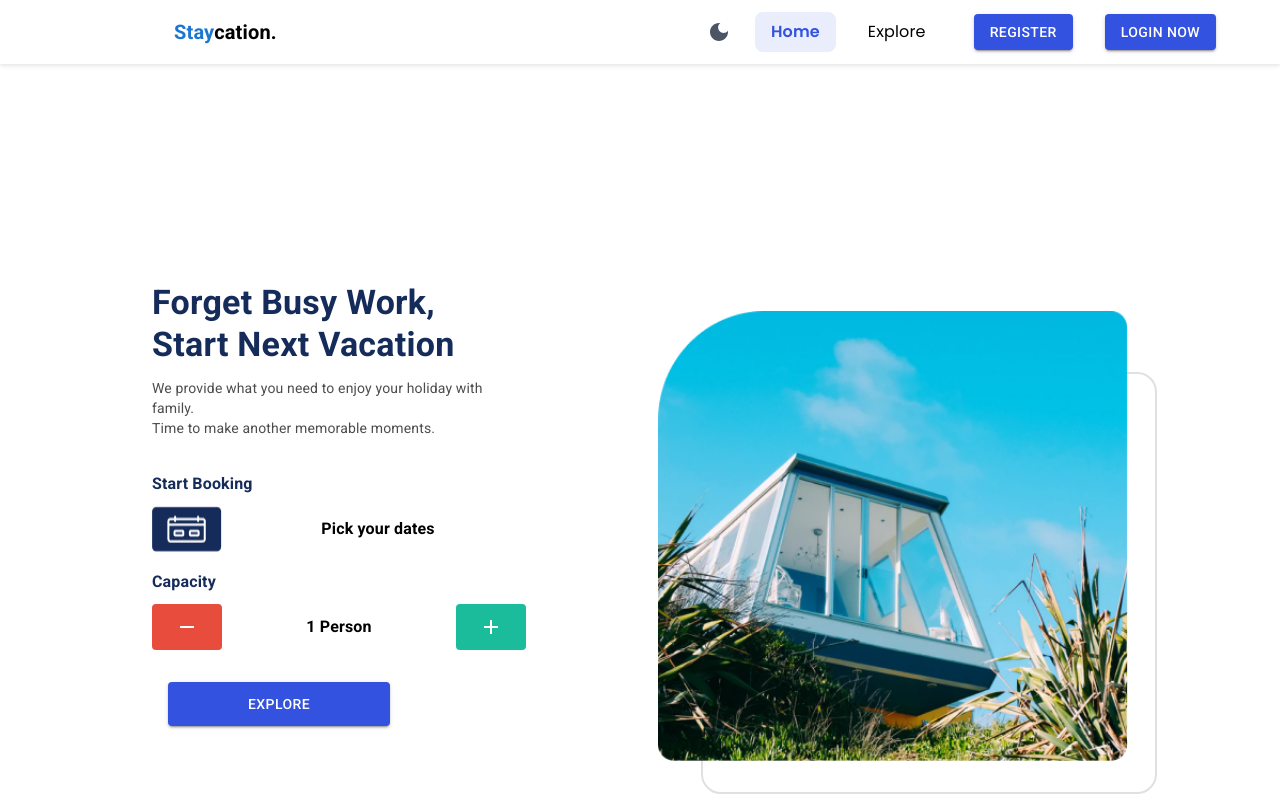
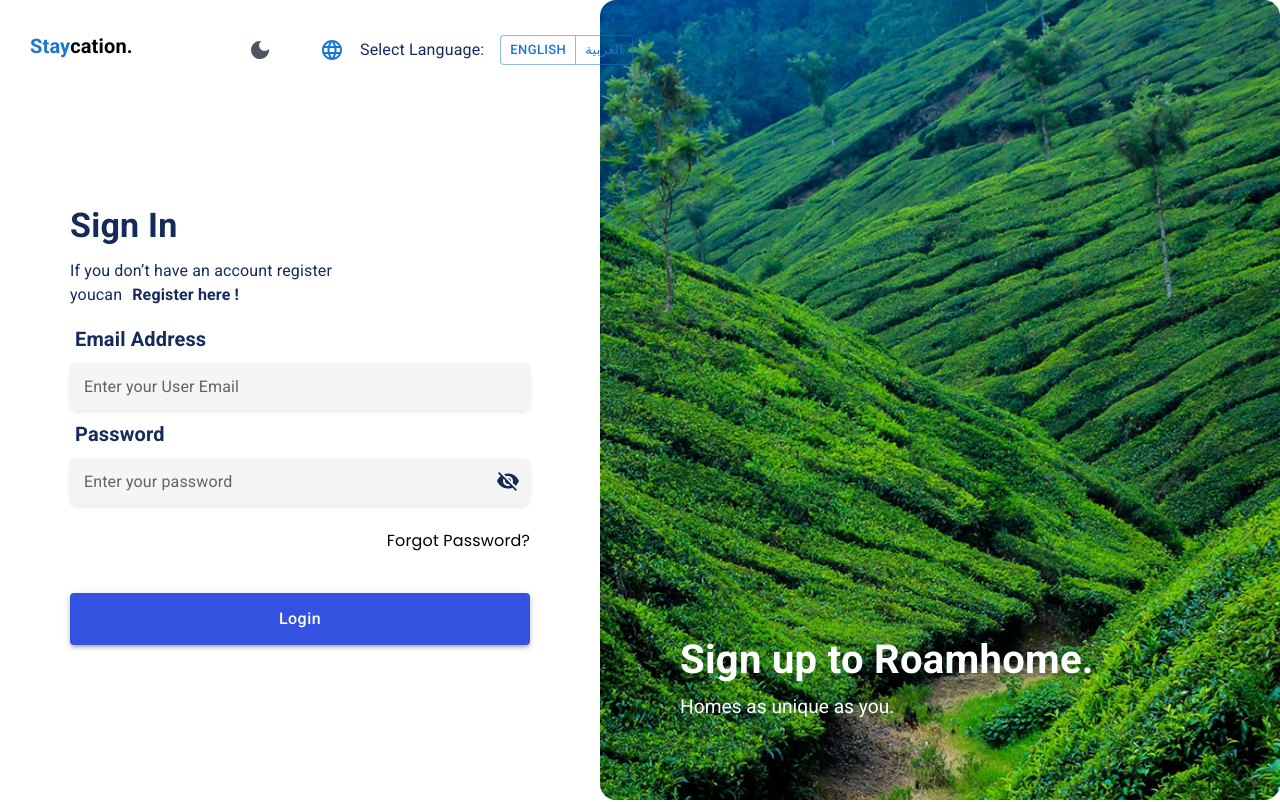
Before and after one commit to RXROW/Hotel-Booking-Management-System, a React (Vite) app: page /#/auth in a window 1280 px wide. Shown: the top 802 px of the page. Built offline with nearby package versions, Linux system fonts and the light colour scheme; no server answers.

Commit message:
fix-errors

```diff
--- a/src/App.tsx
+++ b/src/App.tsx
@@ -1,4 +1,4 @@
-import { createBrowserRouter, RouterProvider } from 'react-router-dom'
+import { createBrowserRouter, createHashRouter, RouterProvider } from 'react-router-dom'
 import NotFound from './modules/shared/components/NotFound/NotFound'
 import Login from './modules/authentication/components/Login/Login'
 import Register from './modules/authentication/components/Register/Register'
@@ -25,7 +25,7 @@ import DetailsPage from './modules/DetailsPage/DetailsPage'
 import PaymentDone from './modules/PaymentDone/PaymentDone'
 import StripeElement from './modules/Payment/StripeElement'
 function App() {
-  const routes = createBrowserRouter([
+  const routes = createHashRouter([
     {
       path: '/auth',
       element: <AuthLayout />,
--- a/src/modules/shared/components/AuthLayout/AuthLayout.tsx
+++ b/src/modules/shared/components/AuthLayout/AuthLayout.tsx
@@ -73,11 +73,22 @@ const AuthLayout = () => {
         >
           <Commonheader />
         </Box>
-        <Box sx={{ marginTop: { xs: '80px' } }}>
-          <ThemeToggle />
-          <LanguageSwitcher />
-        </Box>
         <Box sx={{ width: '80%', padding: '10px', marginTop: '50px' }}>
+          <Box
+            sx={{
+              display: 'flex',
+              alignItems: 'center',
+              justifyContent: 'center',
+              gap: 5,
+              position: 'absolute',
+              top: '30px',
+              left: '240px',
+            }}
+          >
+            <ThemeToggle />
+
+            <LanguageSwitcher />
+          </Box>
           <Outlet />
         </Box>
       </Box>
--- a/src/modules/shared/components/Lan/LanguageSwitcher.tsx
+++ b/src/modules/shared/components/Lan/LanguageSwitcher.tsx
@@ -11,7 +11,7 @@ const LanguageSwitcher: React.FC = () => {
   };
 
   return (
-    <Box sx={{ display: "flex", alignItems: "center", gap: 2, mb: 3 }}>
+    <Box sx={{ display: "flex", alignItems: "center", gap: 2 }}>
       <LanguageIcon color="primary" />
       <Typography variant="body1">{t("common.selectLanguage")}:</Typography>
       <ButtonGroup variant="outlined" size="small">
--- a/src/modules/shared/components/Sidebar/Sidebar.tsx
+++ b/src/modules/shared/components/Sidebar/Sidebar.tsx
@@ -103,7 +103,7 @@ export default function SidebarComponent({
     { label: 'Facilities', path: 'facilities', icon: <FacilitiesIcon /> },
     {
       label: 'Change Password',
-      path: '/change-password',
+      path: '/auth/change-password',
       icon: <ChangePasswordIcon />,
     },
   ]
```
